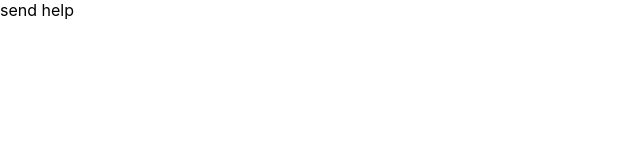
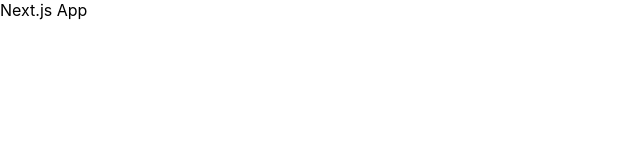
Before and after one commit to vercel-support/vercel-routing-example, a Next.js app in the folder v2/: page /example in a window 1280 px wide. Shown: the top 160 px of the page, without its empty margins (0-640 px from the left). Built offline with nearby package versions, Linux system fonts and the light colour scheme.

Commit message:
Update App.js (Next.js)

```diff
--- a/v2/pages/example/index.tsx
+++ b/v2/pages/example/index.tsx
@@ -2,7 +2,7 @@ import * as React from 'react'
 import * as Next from 'next'
 
 const ExamplePage: Next.NextPage = () => {
-  return <div>send help</div>
+  return <div>Next.js App</div>
 }
 
 export default ExamplePage
```
